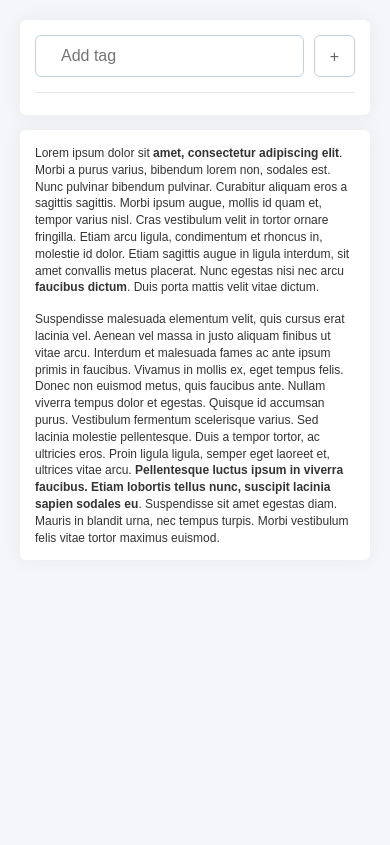
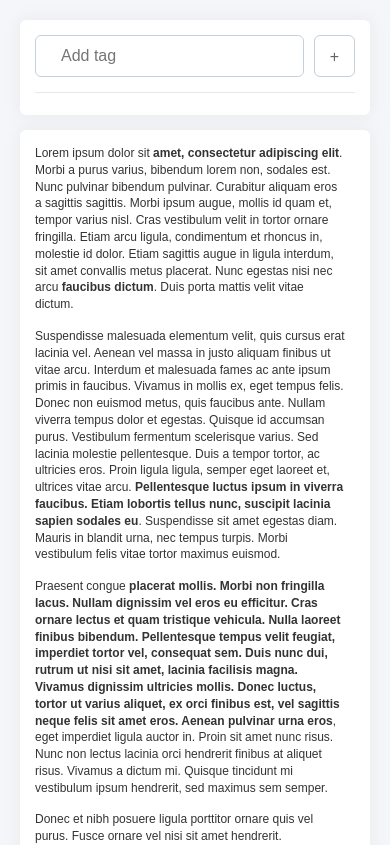
Before and after one commit to GabrielLanghans/code-challenge, a React app: page / in a window 390 px wide. Shown: the top 845 px of the page. Built offline with nearby package versions, Linux system fonts and the light colour scheme.

Commit message:
Click in highlighted text to remove it from tag; App height equal to browser height; Event to select on mobile.

```diff
--- a/package.json
+++ b/package.json
@@ -40,6 +40,7 @@
         "babel-jest": "^23.6.0",
         "babel-loader": "^7.1.4",
         "babel-plugin-syntax-object-rest-spread": "^6.13.0",
+        "babel-plugin-transform-object-rest-spread": "^6.26.0",
         "babel-preset-env": "^1.6.1",
         "babel-preset-react": "^6.24.1",
         "copy-webpack-plugin": "^4.5.2",
--- a/src/App.js
+++ b/src/App.js
@@ -10,14 +10,9 @@ export default class App extends React.Component {
 
 	render() {
 		return (
-			<div>
-
-                <Page>
-                    <Tagging />
-                </Page>
-
-
-			</div>
+            <Page>
+                <Tagging />
+            </Page>
 		)
 	}
 }
--- a/src/index.js
+++ b/src/index.js
@@ -1,10 +1,6 @@
 import React from 'react';
 import ReactDom from 'react-dom';
 import App from './App';
-
-console.log('process.env.NODE_ENV', process.env.NODE_ENV);
-
-
 
 
 ReactDom.render(
--- a/src/modules/tagging/TagsList.js
+++ b/src/modules/tagging/TagsList.js
@@ -3,7 +3,6 @@ import styled from 'styled-components';
 import Button from '../../ui-components/forms/Button';
 import List from '../../ui-components/List';
 import ListItem from '../../ui-components/ListItem';
-import {getSafeRanges, highlightRange} from '../../Utility';
 
 const ButtonContainer = styled.div`
     display: inline;
@@ -11,6 +10,11 @@ const ButtonContainer = styled.div`
     pointer-events: none;
     margin-left: 15px;
     transition: opacity 0.3s ease-in-out;
+
+    @media (max-width: 899px) {
+        opacity: 1;
+        pointer-events: auto;
+    }
 `;
 
 const TextCounter = styled.span`
--- a/src/modules/tagging/Text.js
+++ b/src/modules/tagging/Text.js
@@ -3,27 +3,30 @@ import Modal from '../../ui-components/Modal';
 import List from '../../ui-components/List';
 import ListItem from '../../ui-components/ListItem';
 import Title from '../../ui-components/Title';
+import styled from 'styled-components';
 import {removeParentTagFromText, highlightRange, getSafeRanges} from '../../Utility';
 
+const TextContainer = styled.div`
+    padding-right: 10px;
+    height: 100%;
+    overflow: auto;
+`;
 
-export default ({tags, selectText}) => {
+export default ({tags, selectText, removeText}) => {
 
     const [showModal, setShowModal] = useState(false);
-
 
     const textElement = useRef(null);
 
     const onSelection = e => {
+
         const sel = window.getSelection();
-        if(sel && sel.toString().length > 0) {
+        const insideTextContainer = sel && sel.anchorNode && sel.anchorNode.parentElement && sel.anchorNode.parentElement.closest('#text-container');
+
+        if(insideTextContainer && sel && sel.toString().length > 0) {
             selectText(sel.getRangeAt(0), sel.toString());
         }
-        // else {
-        //     e.preventDefault();
-        //     e.stopPropagation();
-        // }
     }
-
     const onClearSelection = e => {
         const el = e.target;
 
@@ -37,16 +40,17 @@ export default ({tags, selectText}) => {
         }
     }
 
-    const highlightText = (selRange) => {
+    const highlightText = (selRange, tagIndex, textIndex) => {
         const safeRanges = getSafeRanges(selRange);
+
         for (let i = 0; i < safeRanges.length; i++) {
-            highlightRange(safeRanges[i], '#81d4fa');
+            highlightRange(safeRanges[i], '#81d4fa', tagIndex, textIndex);
         }
     }
     const highlightAllTexts = (tgs) => {
         tgs.map((tag, i) => {
             tag.texts.map((text, j) => {
-                highlightText(text.range);
+                highlightText(text.range, i, j);
             });
         });
     }
@@ -55,15 +59,40 @@ export default ({tags, selectText}) => {
         callback();
     }
 
-    // Runs only once
+    const onClickHighlight = (e) => {
+        // Do some check on target
+        const target = e.target.classList.contains('highlight') ? e.target : e.target.parentNode.classList.contains('highlight') ? e.target.parentNode : null;
+        if (target) {
+            const tagIndex = parseInt(target.getAttribute('data-tag-index'), 10);
+            const textIndex = parseInt(target.getAttribute('data-text-index'), 10);
+            removeText(tagIndex, textIndex);
+        }
+    }
+
+    // Run whenever update to keep tags updated
     useEffect(() => {
-        textElement.current.addEventListener('mouseup', onSelection);
-        document.addEventListener('mouseup', onClearSelection);
+        textElement.current.addEventListener('click', onClickHighlight, true);
 
         // cleanup
         return () => {
-            textElement.current.removeEventListener('mouseup', onSelection);
+            textElement.current.removeEventListener('click', onClickHighlight, true);
+        }
+    });
+
+    // Runs only once
+    useEffect(() => {
+        // textElement.current.addEventListener('mouseup', onSelection);
+        document.addEventListener('selectionchange', onSelection);
+        document.addEventListener('mouseup', onClearSelection);
+        document.addEventListener('touchend', onClearSelection);
+
+
+        // cleanup
+        return () => {
+            // textElement.current.removeEventListener('mouseup', onSelection);
+            document.removeEventListener('selectionchange', onSelection);
             document.removeEventListener('mouseup', onClearSelection);
+            document.removeEventListener('touchend', onClearSelection);
         }
     }, []);
 
@@ -76,36 +105,10 @@ export default ({tags, selectText}) => {
         setShowModal(false);
     }
 
-    const modalContent = () => {
-        if(tags.length) {
-            return (
-                <React.Fragment>
-                    <Title>Select a Tag</Title>
-                    <List>
-                        {tags.map((tag, index) => {
-                            return (
-                                <ListItem key={index.toString()}>
-                                    {tag.name}
-                                </ListItem>
-                            )
-                        })}
-                    </List>
-                </React.Fragment>
-            )
-        }
-        else {
-            return <Title>Create a tag to tag a text</Title>
-        }
-    }
-
     return (
         <React.Fragment>
-            <Modal show={showModal} closeModal={handleCloseModal}>
-                {modalContent()}
-            </Modal>
-
-            <div ref={textElement} style={{height:'400px', overflow:'auto'}}>
-                <p>Lorem ipsum dolor sit <strong>amet, consectetur adipiscing elit</strong>. Morbi a purus varius, bibendum lorem non, sodales est. Nunc pulvinar bibendum pulvinar. Curabitur aliquam eros a sagittis sagittis. Morbi ipsum augue, mollis id quam et, tempor varius nisl. Cras vestibulum velit in tortor ornare fringilla. Etiam arcu ligula, condimentum et rhoncus in, molestie id dolor. Etiam sagittis augue in ligula interdum, sit amet convallis metus placerat. Nunc egestas nisi nec arcu <strong>faucibus dictum</strong>. Duis porta mattis velit vitae dictum.</p>
+            <TextContainer ref={textElement} id="text-container">
+                <p>Lorem ipsum dolor sit <strong id="test">amet, consectetur adipiscing elit</strong>. Morbi a purus varius, bibendum lorem non, sodales est. Nunc pulvinar bibendum pulvinar. Curabitur aliquam eros a sagittis sagittis. Morbi ipsum augue, mollis id quam et, tempor varius nisl. Cras vestibulum velit in tortor ornare fringilla. Etiam arcu ligula, condimentum et rhoncus in, molestie id dolor. Etiam sagittis augue in ligula interdum, sit amet convallis metus placerat. Nunc egestas nisi nec arcu <strong>faucibus dictum</strong>. Duis porta mattis velit vitae dictum.</p>
 
                 <p>Suspendisse malesuada elementum velit, quis cursus erat lacinia vel. Aenean vel massa in justo aliquam finibus ut vitae arcu. Interdum et malesuada fames ac ante ipsum primis in faucibus. Vivamus in mollis ex, eget tempus felis. Donec non euismod metus, quis faucibus ante. Nullam viverra tempus dolor et egestas. Quisque id accumsan purus. Vestibulum fermentum scelerisque varius. Sed lacinia molestie pellentesque. Duis a tempor tortor, ac ultricies eros. Proin ligula ligula, semper eget laoreet et, ultrices vitae arcu. <strong>Pellentesque luctus ipsum in viverra faucibus. Etiam lobortis tellus nunc, suscipit lacinia sapien sodales eu</strong>. Suspendisse sit amet egestas diam. Mauris in blandit urna, nec tempus turpis. Morbi vestibulum felis vitae tortor maximus euismod.</p>
 
@@ -134,7 +137,7 @@ export default ({tags, selectText}) => {
                 <p>Vivamus sed eros eu nunc efficitur fringilla. Proin nec hendrerit est. Aenean sed metus at magna fermentum accumsan id vitae nunc. Praesent ornare quis metus nec vulputate. Mauris at risus facilisis, vestibulum purus vitae, varius orci. In egestas nisl sed magna viverra vehicula. Aliquam vitae finibus nulla, a vehicula lectus. Nam et massa dolor. Praesent vitae pellentesque lectus. Sed finibus accumsan odio at commodo. Vestibulum nunc sapien, ultricies at mi id, ultricies mollis nulla. Pellentesque mollis justo tellus, a ultricies libero dignissim eu. Etiam lobortis posuere massa nec tempor.</p>
 
                 <p>Maecenas non posuere turpis, vitae rutrum libero. Aenean fringilla et risus non porta. In iaculis enim non ante blandit molestie. Mauris eu nisl a nisi aliquet mollis at et nisl. Suspendisse mattis tempor bibendum. Suspendisse ac pharetra lorem. Pellentesque habitant morbi tristique senectus et netus et malesuada fames ac turpis egestas. Nunc turpis eros, commodo vitae suscipit quis, condimentum eu leo. Morbi mollis vehicula porttitor. Nulla vitae congue nulla. Suspendisse vitae aliquam nisl, eget lobortis ligula. Praesent vitae turpis sit amet quam interdum varius in id eros. Nulla tincidunt nulla velit, a mattis ipsum posuere et.</p>
-            </div>
+            </TextContainer>
         </React.Fragment>
     );
 }
--- a/src/modules/tagging/index.js
+++ b/src/modules/tagging/index.js
@@ -9,6 +9,7 @@ import tagsState from './tagsState';
 const TaggingContainer = styled.div`
     display: flex;
     justify-content: space-between;
+    height: 100%;
     @media (max-width: 899px) {
         flex-wrap: wrap-reverse;
     }
@@ -16,6 +17,7 @@ const TaggingContainer = styled.div`
 
 const TextCol = styled.div`
     flex-basis: calc(70% - 15px);
+    height: 100%;
     @media (max-width: 899px) {
         flex-basis: 100%;
     }
@@ -23,6 +25,7 @@ const TextCol = styled.div`
 
 const TagsCol = styled.div`
     flex-basis: 30%;
+    height: 100%;
     @media (max-width: 899px) {
         flex-basis: 100%;
         margin-bottom: 15px;
@@ -63,19 +66,13 @@ export default (props) => {
             <SEOTitle>Code Challenge</SEOTitle>
             <TextCol>
                 <DefaultBox>
-                    <Text tags={tags} selectText={(range, text) => handleSelectText(range, text)} />
+                    <Text tags={tags} removeText={removeText} selectText={(range, text) => handleSelectText(range, text)} />
                 </DefaultBox>
             </TextCol>
             <TagsCol>
                 <DefaultBox>
                     <AddTag id="add-tag" addTag={handleAddTag} />
                     <TagsList tags={tags} removeTag={handleRemoveTag} addText={addText} selectedRange={selectedRange} selectedText={selectedText} emptySelection={() => handleSelectText(null, '')} />
-
-                    {
-                        //<button id="add-button" type="button" onClick={()=>addText(0, 'first text')}>add text to first tag</button>
-                        //<button type="button" onClick={()=>removeText(0, 1)}>remove second text from the first tag</button>
-                    }
-
                 </DefaultBox>
             </TagsCol>
         </TaggingContainer>
--- a/src/modules/tagging/tagsState.js
+++ b/src/modules/tagging/tagsState.js
@@ -7,7 +7,6 @@ export default initialValue => {
 
     return {
         tags,
-        textCounter,
         addTag: name => {
             const newTag = {
                 id: tagCounter,
--- a/src/styles/main.scss
+++ b/src/styles/main.scss
@@ -21,3 +21,22 @@ p {
 input {
     outline: none;
 }
+#app {
+    height: 100%;
+}
+.highlight {
+    cursor: pointer;
+}
+
+::-webkit-scrollbar {
+  width: 4px;
+}
+::-webkit-scrollbar-track {
+  background: #f1f1f1;
+}
+::-webkit-scrollbar-thumb {
+  background: #aaa;
+}
+::-webkit-scrollbar-thumb:hover {
+  background: #888;
+}
--- a/src/ui-components/Page.js
+++ b/src/ui-components/Page.js
@@ -1,8 +1,11 @@
 import styled from 'styled-components';
 
 export default styled.div`
+    box-sizing: border-box;
     padding: 40px;
+    height: 100%;
     @media (max-width: 899px) {
         padding: 20px;
+        height: auto;
     }
 `;
--- a/webpack.config.js
+++ b/webpack.config.js
@@ -55,7 +55,7 @@ module.exports = {
                         loader: 'css-loader',
                         options: {
                             minimize: !devMode,
-                            modules: true,
+                            // modules: true,
                             localIdentName: '[path][name]__[local]--[hash:base64:5]',
                             importLoaders: 2
                         }
```
Also changed, not shown: src/Utility.js (+16 -3 lines), .babelrc, 1 other file (tests, documents, lock files or other folders).
